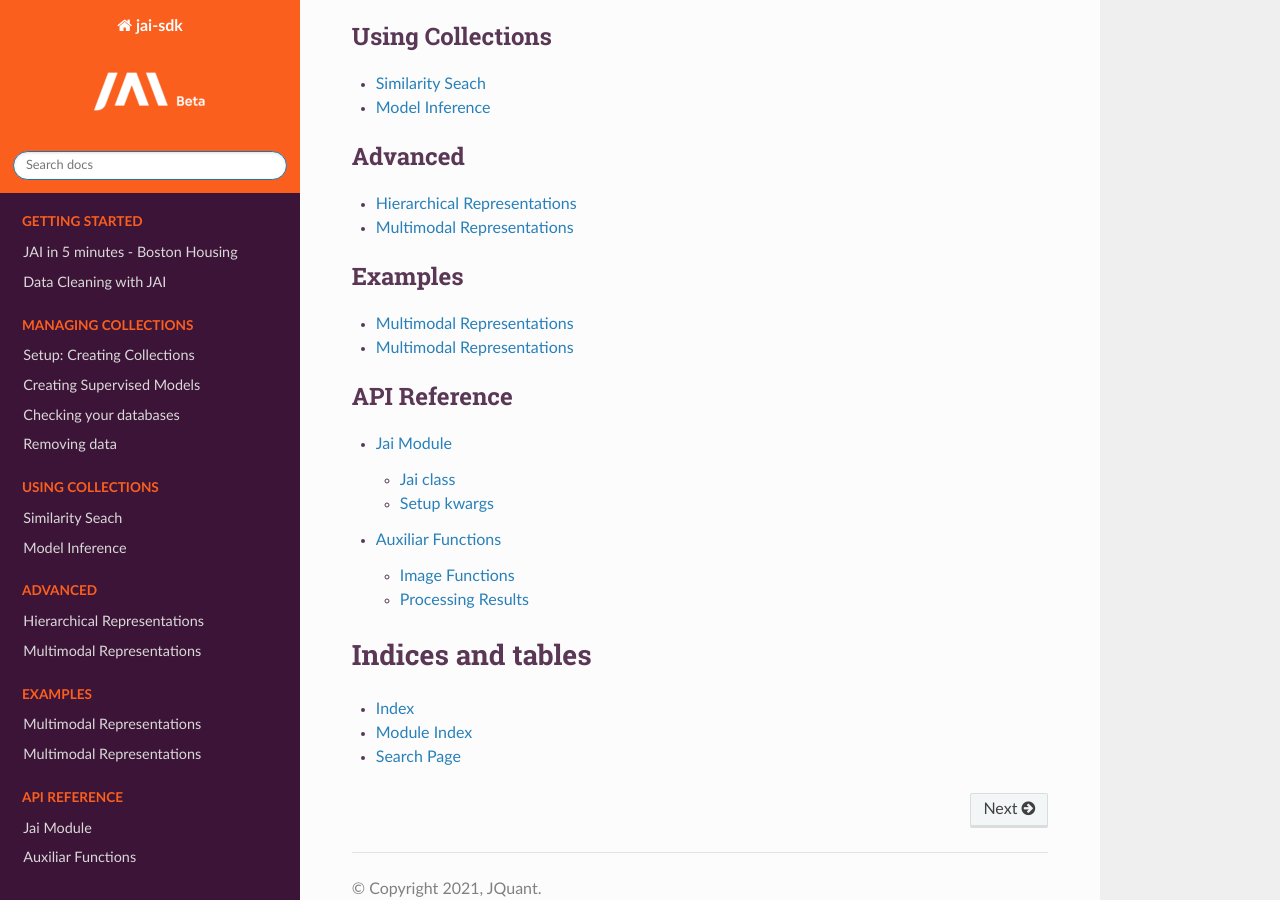
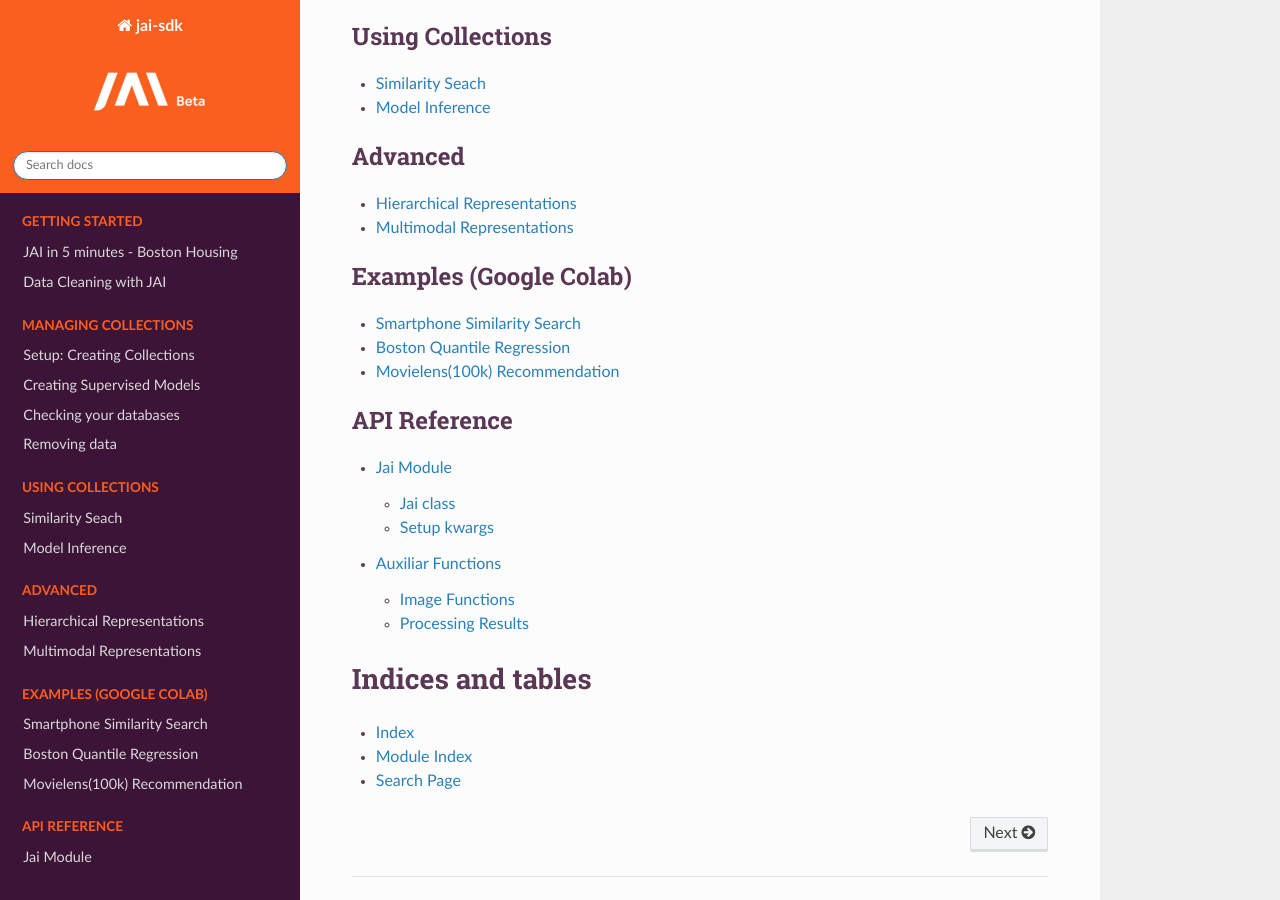
Before and after one commit to jquant/jai-sdk, a Sphinx documentation site: the page built from docs/index.rst, in a window 1280 px wide and 900 px high, scrolled down 868 px. Built offline with Sphinx 7.4.7 and the Read the Docs theme 2.0.0, drawn with Linux system fonts in a browser that asks for light colours.

Commit message:
add exemples - colab

```diff
--- a/docs/index.rst
+++ b/docs/index.rst
@@ -44,10 +44,11 @@
 
 .. toctree::
    :maxdepth: 1
-   :caption: Examples
+   :caption: Examples (Google Colab)
 
-   advanced/multimodal
-   advanced/multimodal
+   Smartphone Similarity Search <https://colab.research.google.com/drive/1NOVqCdnaizptTf42kZmeeWZ3dfvdIr1U?usp=sharing>
+   Boston Quantile Regression <https://colab.research.google.com/drive/1gIDjWSt8M0JXFHpypx6l-s2_Ypoy0-IE?usp=sharing>
+   Movielens(100k) Recommendation <https://drive.google.com/file/d/1LuMp_niA8iG2Hdbditk-94enqlMN6yC-/view?usp=sharing>
 
 .. toctree::
    :maxdepth: 2
```
